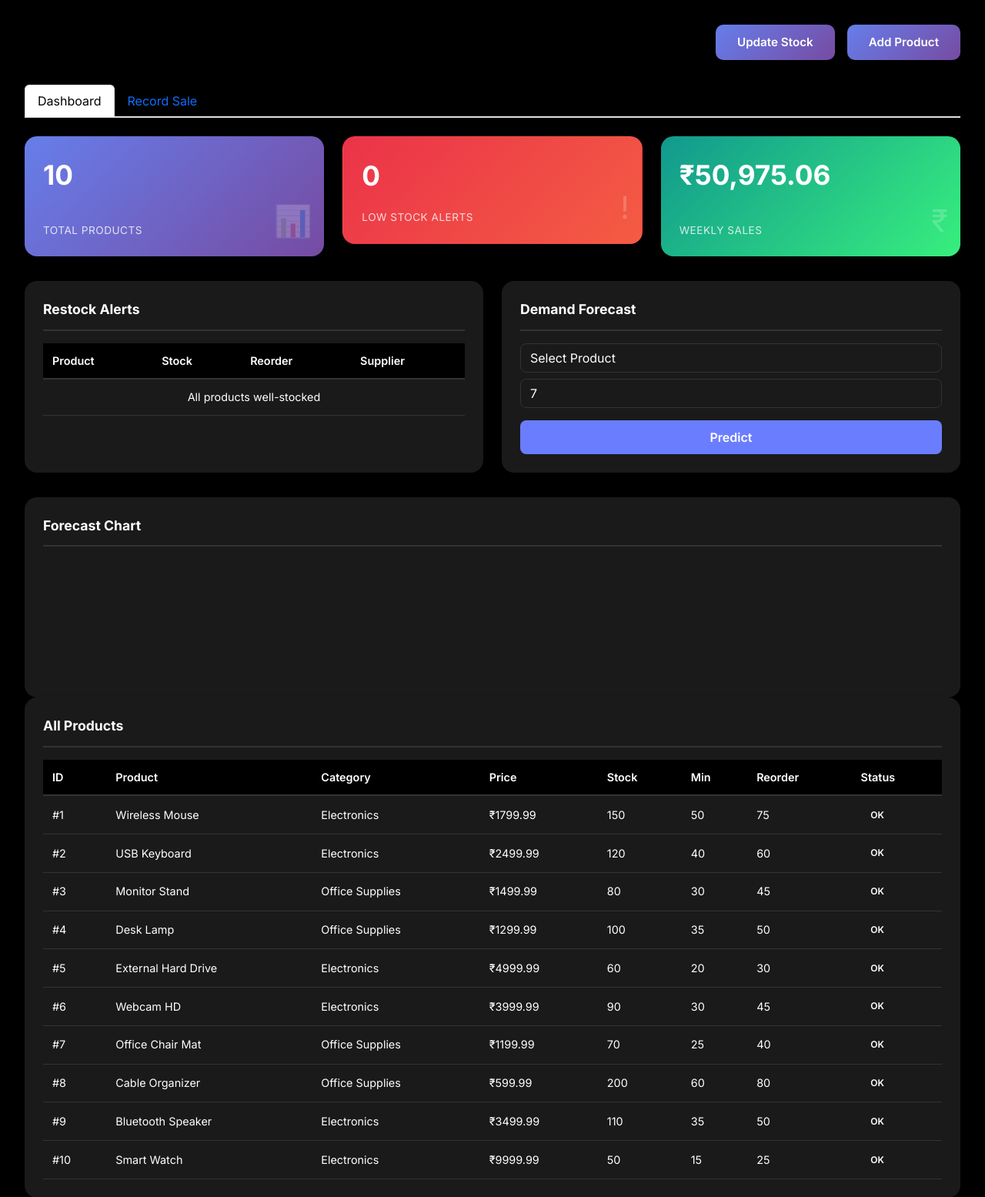
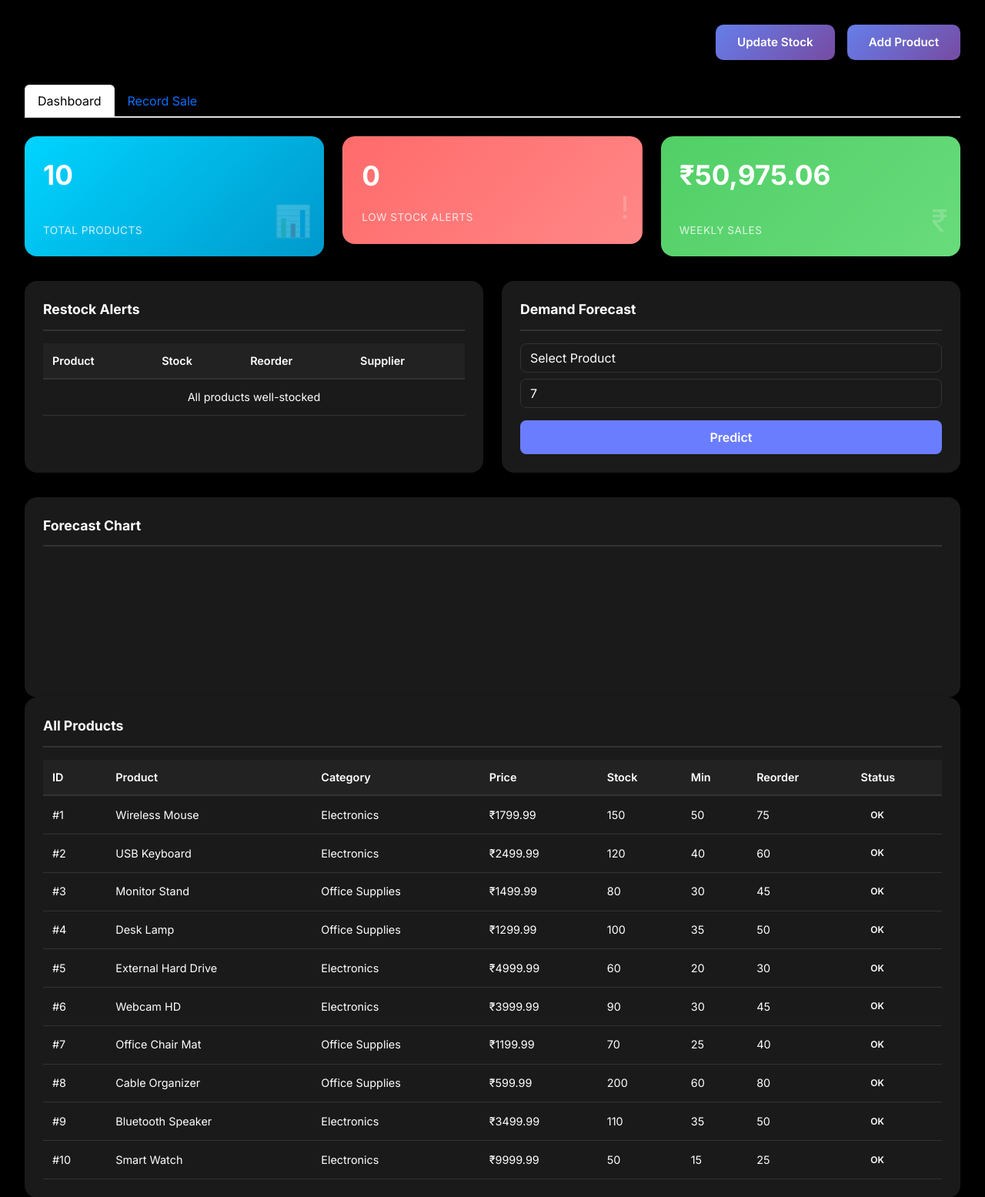
Before and after one commit to Kush69420/Smart-Stock-Predicting-system, a Flask app: page / in a window 1280 px wide. Shown: the part 76-1631 px from the top of the page at 77% size. Run offline with Flask 3, Linux system fonts and the light colour scheme; data comes from the database, SQL or seed files in the repository; data that the repository does not hold is empty; a map, chart or similar area stays blank.

Commit message:
Update bubble colors and fix table header text contrast
Change stat card gradients and update table header background color for improved readability.

Replit-Commit-Author: Agent
Replit-Commit-Session-Id: e4a00cd0-bffa-45be-b835-d03da8f41ba9
Replit-Commit-Checkpoint-Type: full_checkpoint
Replit-Commit-Event-Id: a62793b3-09c0-481a-b550-6a1f3912fd80
Replit-Commit-Screenshot-Url: https://storage.googleapis.com/screenshot-production-us-central1/bfa5a85c-1217-486a-906c-3747fe48cff2/e4a00cd0-bffa-45be-b835-d03da8f41ba9/5vikFDa

```diff
--- a/static/style.css
+++ b/static/style.css
@@ -118,7 +118,7 @@ body {
 }
 
 .stat-card {
-    background: linear-gradient(135deg, #667eea 0%, #764ba2 100%);
+    background: linear-gradient(135deg, #00d4ff 0%, #0099cc 100%);
     border-radius: 16px;
     padding: 1.5rem;
     position: relative;
@@ -132,12 +132,12 @@ body {
 }
 
 .stat-card.alert {
-    background: linear-gradient(135deg, #eb3349 0%, #f45c43 100%);
+    background: linear-gradient(135deg, #ff6b6b 0%, #ff8787 100%);
     color: white;
 }
 
 .stat-card.success {
-    background: linear-gradient(135deg, #11998e 0%, #38ef7d 100%);
+    background: linear-gradient(135deg, #51cf66 0%, #69db7c 100%);
     color: white;
 }
 
@@ -257,7 +257,7 @@ body {
 }
 
 .data-table th {
-    background: var(--bg-primary);
+    background: #222222;
     padding: 0.75rem;
     text-align: left;
     font-weight: 600;
```
Also changed, not shown: attached_assets/image_1764183314969.png (added).
